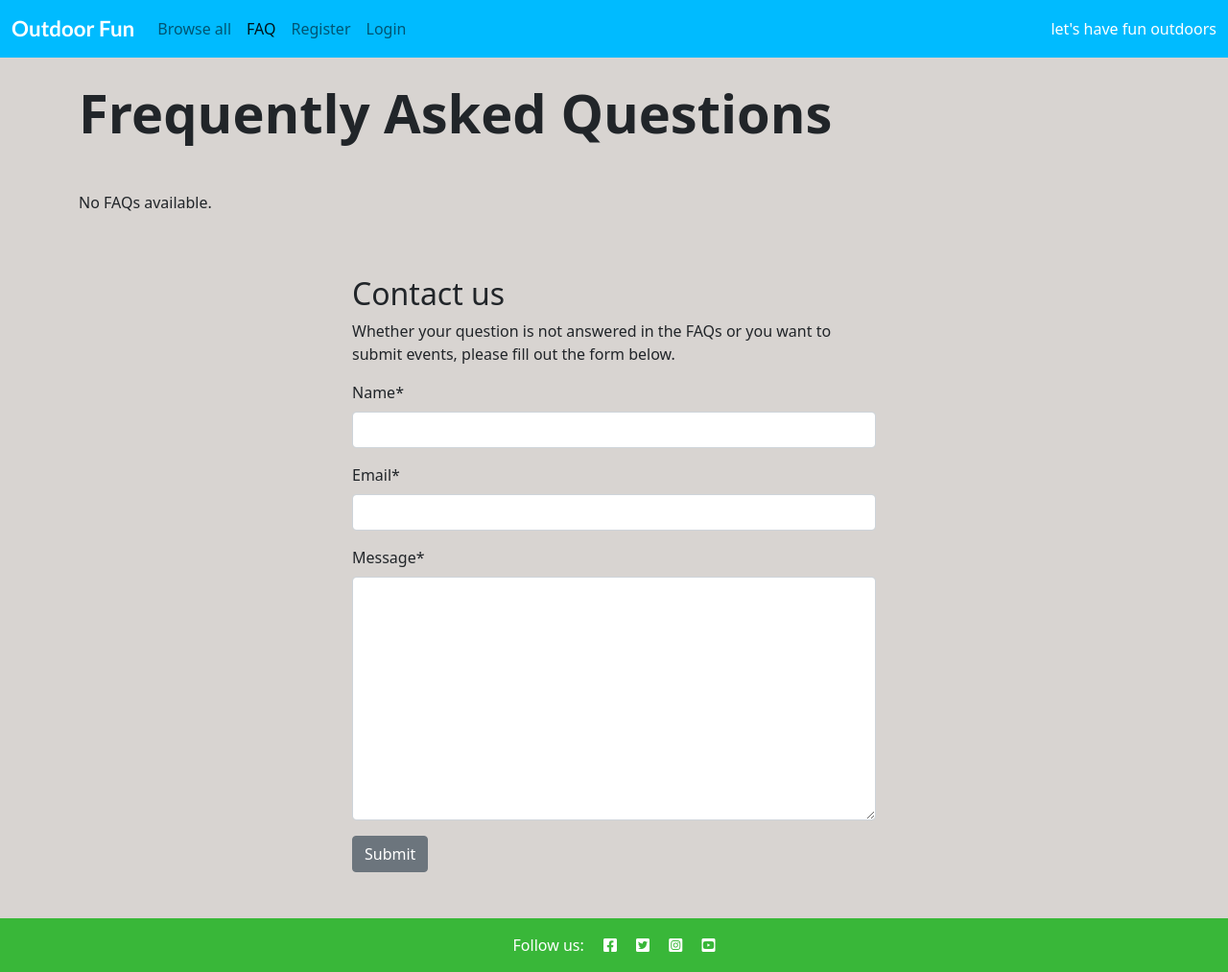
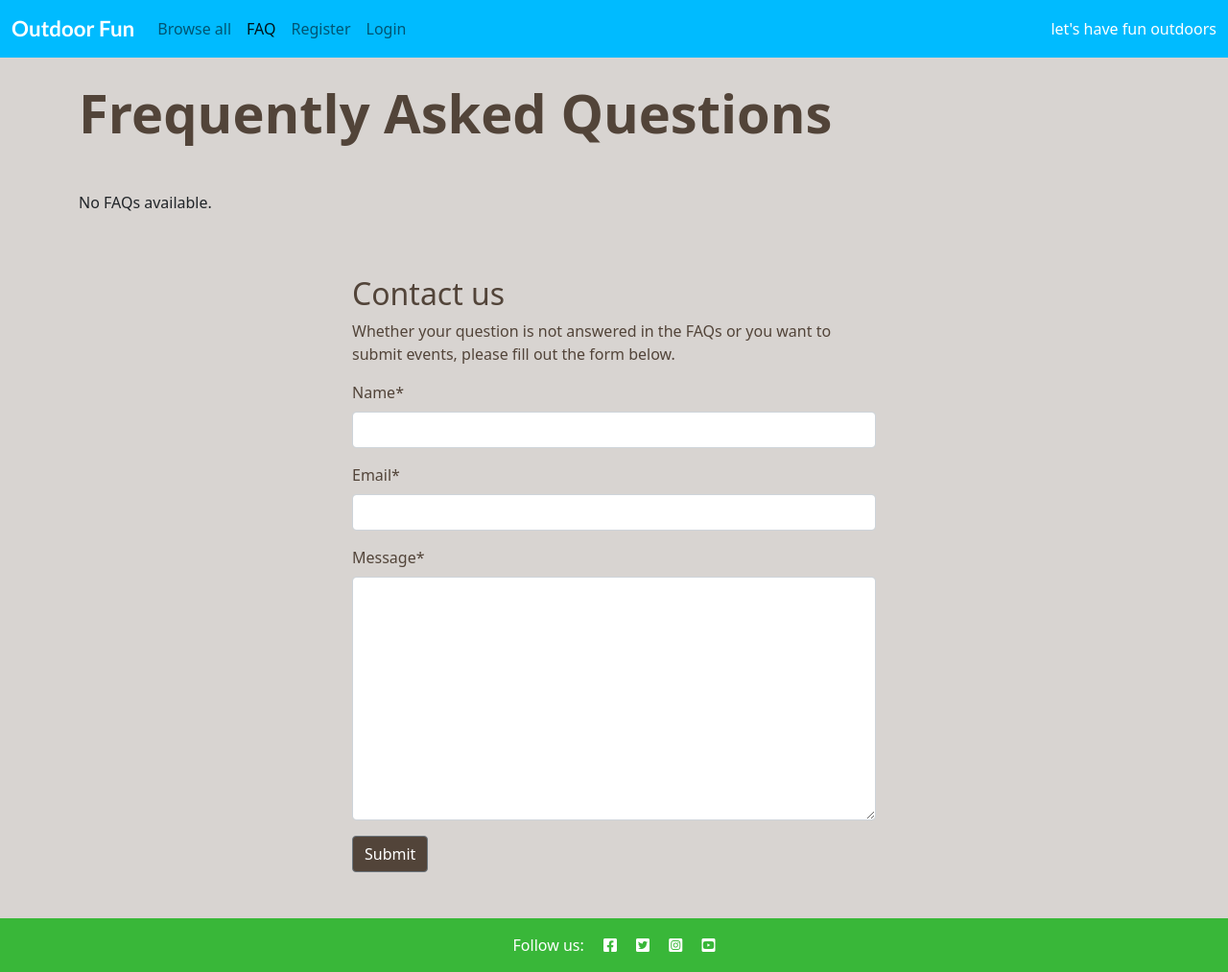
Before and after one commit to Nicole215/outdoorfun, a Django app: page /faqs/ in a window 1280 px wide. Shown: the whole page at 96% size. Run offline with Django 4.2, Linux system fonts and the light colour scheme; data that the repository does not hold is empty; some libraries are stand-ins or nearby versions.

Commit message:
Style searchbar and faqs

```diff
--- a/faqs/templates/faqs/faqs.html
+++ b/faqs/templates/faqs/faqs.html
@@ -14,7 +14,7 @@
 <body class="d-flex flex-column min-vh-100">
     <header class="mb-auto mt-4">
         <div class="container">
-            <h1 class="display-4 fw-bold text-black mb-3">Frequently Asked Questions</h1>
+            <h1 class="display-4 fw-bold mb-3 faq-title">Frequently Asked Questions</h1>
         </div>
     </header>
 
@@ -26,7 +26,7 @@
                         <div class="col p-3">
                             <div class="card h-100 border-0 shadow-sm faq-card">
                                 <div class="card-header bg-light p-3">
-                                    <h5 class="mb-0">{{ faq.question }}</h5>
+                                    <h5 class="mb-0 faq-title">{{ faq.question }}</h5>
                                 </div>
                                 <div class="card-body">
                                     <p>{{ faq.answer|linebreaks }}</p>
@@ -39,7 +39,7 @@
                 <p>No FAQs available.</p>
             {% endif %}
             <div class="row justify-content-center">
-                <div class="col-12 col-md-6 my-5 text-black">
+                <div class="col-12 col-md-6 my-5 faq-title">
                     <h2>Contact us</h2>
                     <p>Whether your question is not answered in the FAQs
                         or you want to submit events, please fill
@@ -47,7 +47,7 @@
                     <form method="POST">
                         {{ contact_form | crispy }}
                         {% csrf_token %}
-                        <button class="btn btn-secondary btn-black" type="submit">Submit</button>
+                        <button class="btn btn-secondary" type="submit">Submit</button>
                     </form>
                 </div>
             </div>
--- a/outdoorevents/templates/outdoorevents/index.html
+++ b/outdoorevents/templates/outdoorevents/index.html
@@ -13,7 +13,7 @@
                 class="form-control"
                 placeholder="Search by event type, town, country or organizer..."
             />
-            <button type="submit" class="btn btn-primary">Search</button>
+            <button type="submit" class="btn btn-search">Search</button>
         </div>
     </form>
 </div>
--- a/outdoorfun/settings.py
+++ b/outdoorfun/settings.py
@@ -28,7 +28,7 @@ TEMPLATES_DIR = os.path.join(BASE_DIR, 'templates')
 SECRET_KEY = os.environ.get("SECRET_KEY")
 
 # SECURITY WARNING: don't run with debug turned on in production!
-DEBUG = False
+DEBUG = True
 
 ALLOWED_HOSTS = [
     '8000-nicole215-outdoorfun-lt0ns2ks0vy.ws.codeinstitute-ide.net',
--- a/static/css/style.css
+++ b/static/css/style.css
@@ -24,7 +24,7 @@ body {
 }
 
 .link {
-    color: #23BBBB;
+    color: #524439;
     text-decoration: none;
 }
 
@@ -35,7 +35,8 @@ body {
 }
 
 /* main content */
-.organisator-link {
+.organisator-link,
+.page-link {
     text-decoration: none;
     color: #524439;
 }
@@ -50,7 +51,8 @@ body {
     background-color: transparent;
 }
 
-.card-text {
+.card-text,
+.card-body {
     font-weight: 400;
     color: #524439;
 }
@@ -107,15 +109,17 @@ body {
 }
 
 .btn-signup,
-.btn-edit {
-    background-color: #188181;
+.btn-edit,
+.btn-search,
+.btn-secondary {
+    background-color: #524439;
     color: #fff;
 }
 
 .btn-signup:hover,
 .btn-signup:active {
     background-color: #fff;
-    color: #23BBBB;
+    color: #c6a58a;
 }
 
 .btn-like {
@@ -136,12 +140,9 @@ body {
     border: none;
 }
 
-.faded {
-    color: rgb(172, 175, 175);
-}
-
-.approval {
-    color: rgb(222, 146, 168);
+/* FAQs */
+.faq-title {
+    color: #524439;
 }
 
 /* Footer */
```
